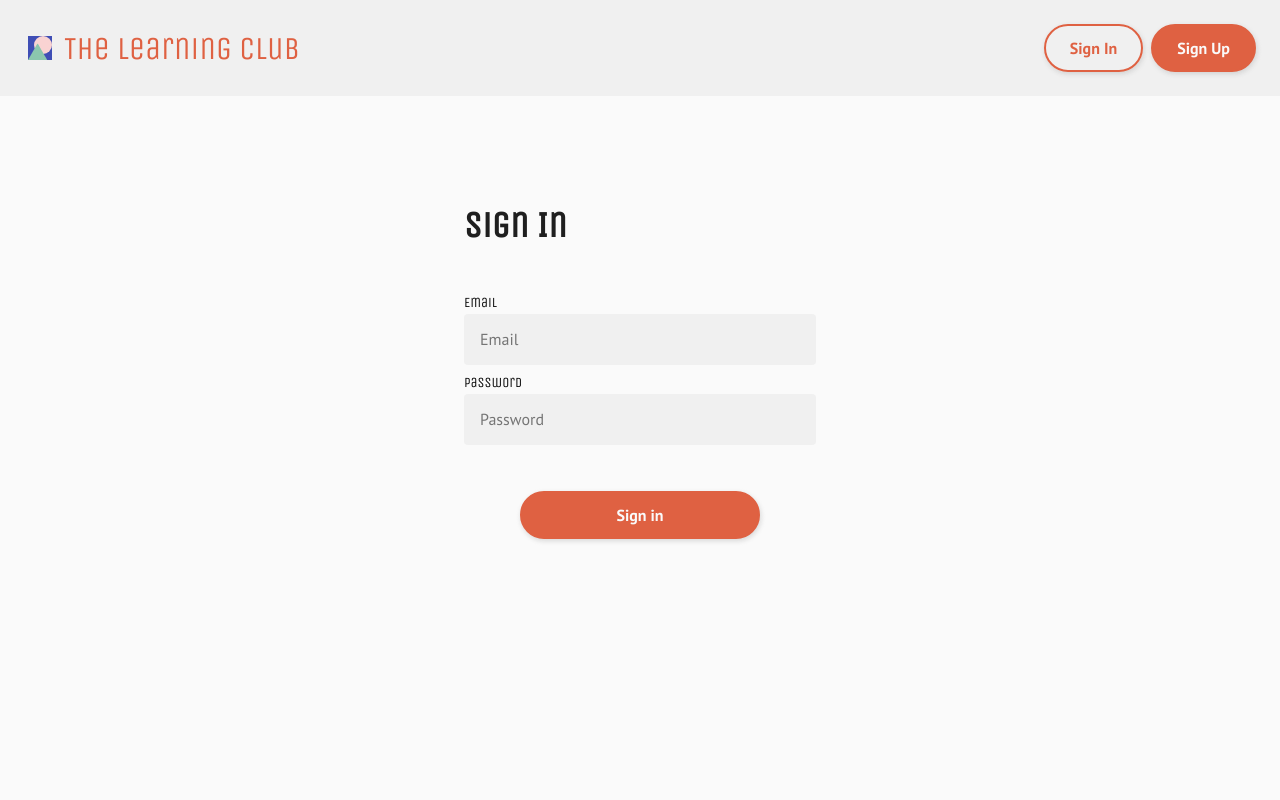
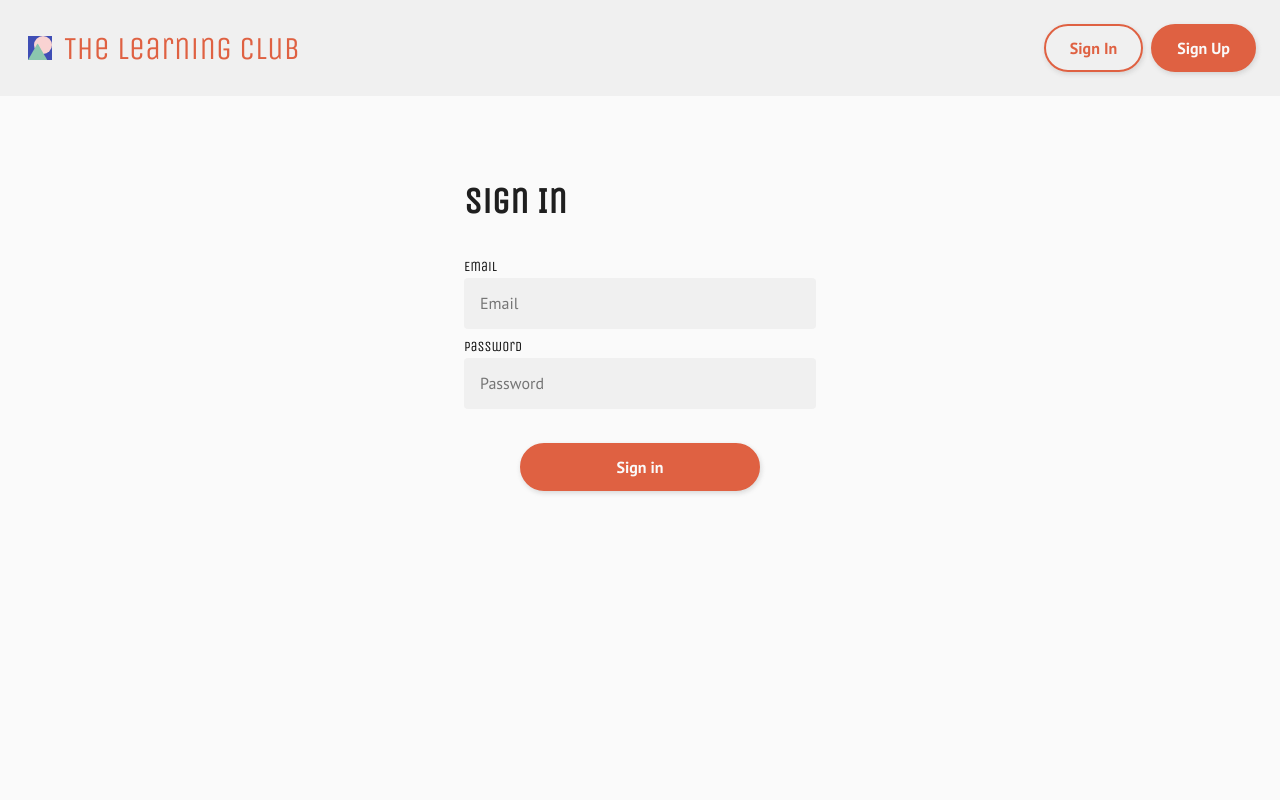
Before and after one commit to mirandajoy/miranda-neerhof-the-learning-club, a React (Vite) app: page /signin in a window 1280 px wide. Shown: the top 800 px of the page. Built offline with nearby package versions, Linux system fonts and the light colour scheme; no server answers.

Commit message:
update from wrapper padding

```diff
--- a/src/components/FormWrapper/FormWrapper.scss
+++ b/src/components/FormWrapper/FormWrapper.scss
@@ -5,7 +5,7 @@
 .form {
   @include flex(center, center);
   &__header {
-    padding-block: 3.75rem 3rem;
+    padding-block: 2.25rem;
     width: 100%;
   }
   &__container {
@@ -15,7 +15,6 @@
     width: 100%;
   }
   &__submit-button {
-    padding-top: 2.25rem;
-    min-width: 13.75rem;
+    padding-top: 1.5rem;
   }
 }
```
